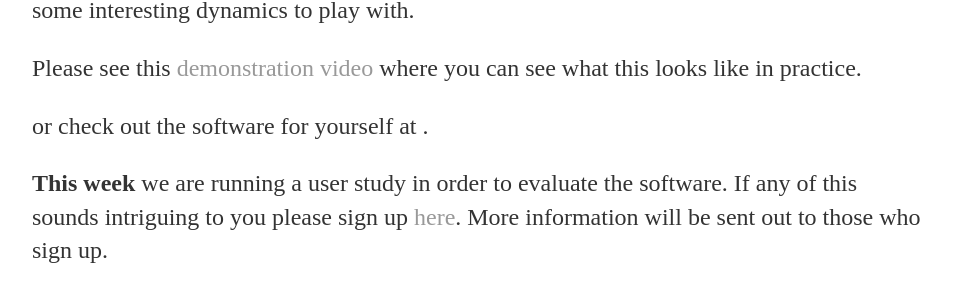
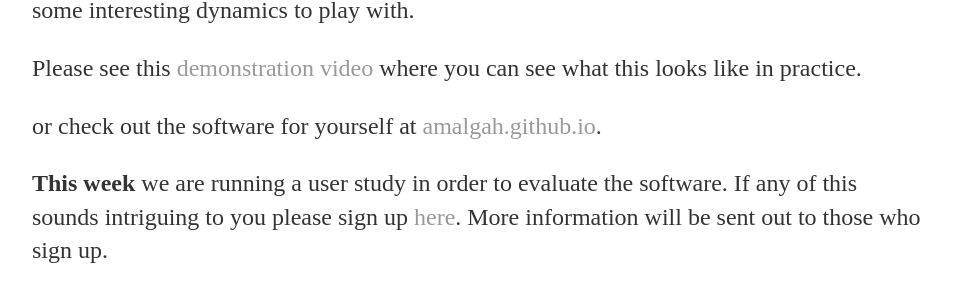
Before and after one commit to smilo7/smilo7.github.io, a Jekyll site: the page built from _posts/2020-09-03-rhythmachines-userstudy.md, in a window 1280 px wide. Shown: the part 1466-1764 px from the top of the page, without its empty margins (160-1113 px from the left). Built offline with Jekyll 4.4.1, drawn with Linux system fonts in a browser that asks for light colours.

Commit message:
link title

```diff
--- a/_posts/2020-09-03-rhythmachines-userstudy.md
+++ b/_posts/2020-09-03-rhythmachines-userstudy.md
@@ -14,7 +14,7 @@ In our sequencer environment, sequences are made through a combination of 'cylin
 
 Please see this [demonstration video](https://youtu.be/n6PXqLJToTs 'demonstration video') where you can see what this looks like in practice.
 
-or check out the software for yourself at [](amalgah.github.io).
+or check out the software for yourself at [amalgah.github.io](amalgah.github.io).
 
 __This week__ we are running a user study in order to evaluate the software. If any of this sounds intriguing to you please sign up [here](https://universityofsussex.eu.qualtrics.com/jfe/form/SV_5u9tg4cbEupNyf3). More information will be sent out to those who sign up.
 
```
